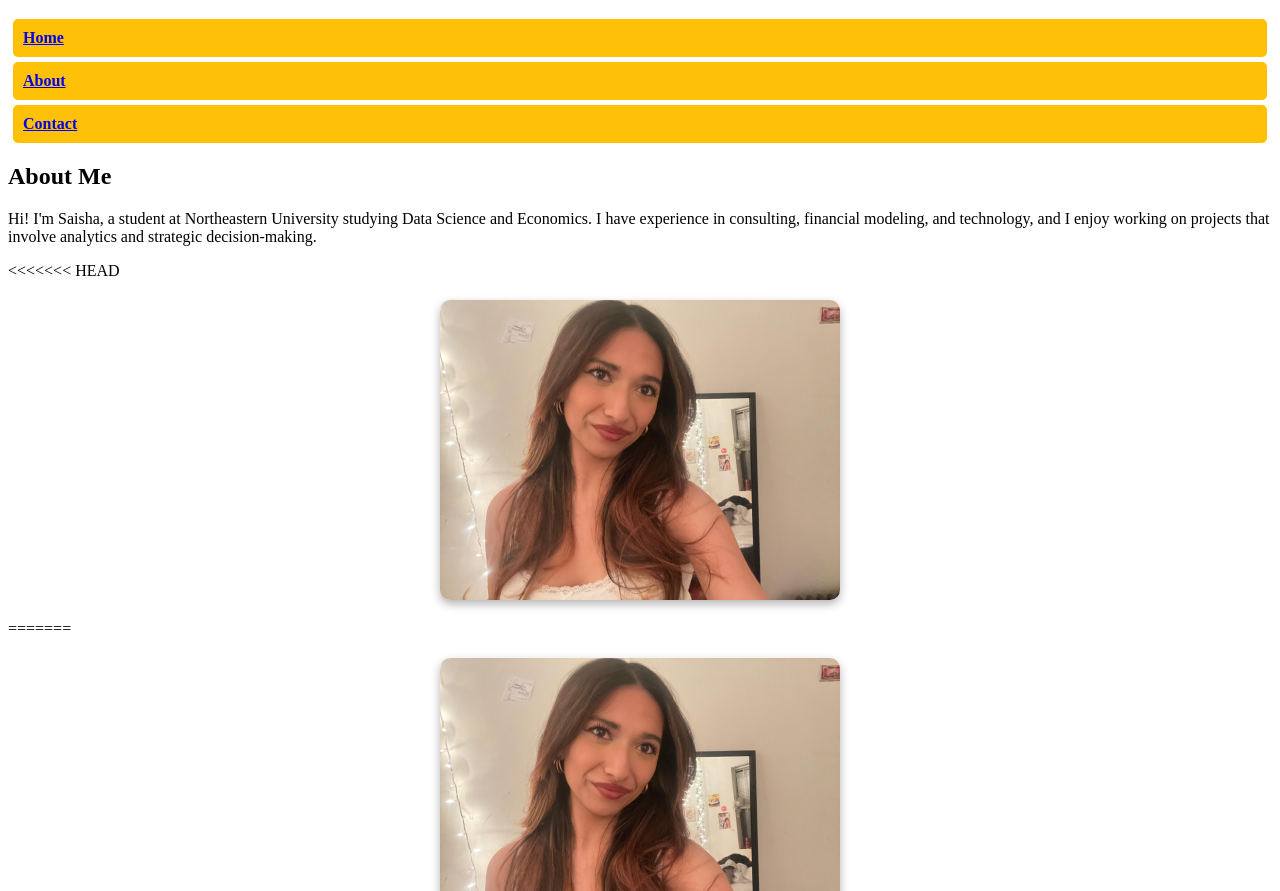
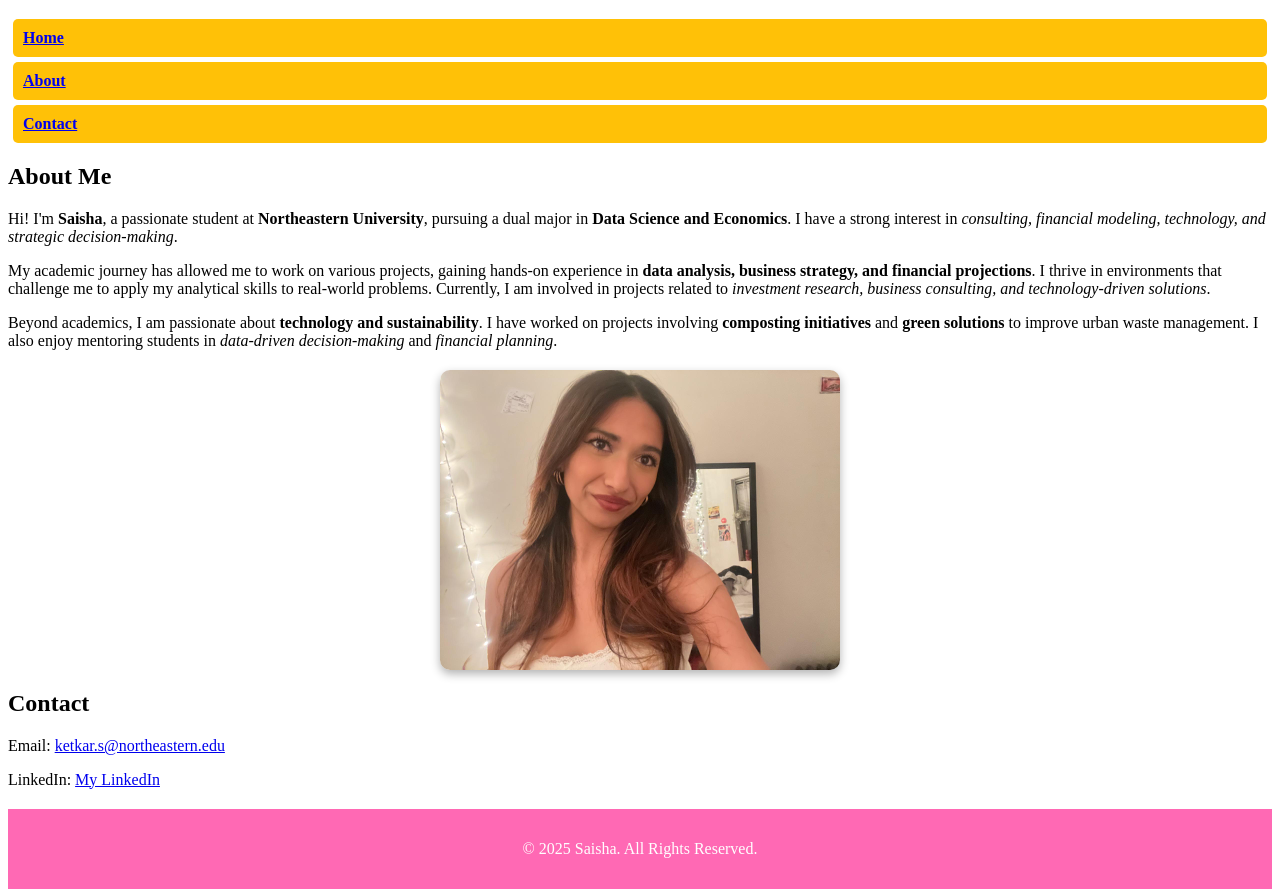
Before and after one commit to saisha12345/DS4200-Homework3_Saisha, a plain HTML site: page index.html in a window 1280 px wide. Shown: the part 61-952 px from the top of the page. Drawn offline with Linux system fonts and the light colour scheme.

Commit message:
Update index.html

```diff
--- a/index.html
+++ b/index.html
@@ -1,4 +1,3 @@
-
 <!DOCTYPE html>
 <html lang="en">
 <head>
@@ -20,18 +19,25 @@
         </nav>
     </header>
 
-    <section>
+    <section class="intro">
         <h2>About Me</h2>
-        <p>Hi! I'm Saisha, a student at Northeastern University studying Data Science and Economics. I have experience in consulting, financial modeling, and technology, and I enjoy working on projects that involve analytics and strategic decision-making.</p>
-<<<<<<< HEAD
+        <p>
+            Hi! I'm <strong>Saisha</strong>, a passionate student at <strong>Northeastern University</strong>, pursuing a dual major in
+            <strong>Data Science and Economics</strong>. I have a strong interest in <em>consulting, financial modeling, technology, and strategic decision-making</em>.
+        </p>
+
+        <p>
+            My academic journey has allowed me to work on various projects, gaining hands-on experience in <strong>data analysis, business strategy, and financial projections</strong>.
+            I thrive in environments that challenge me to apply my analytical skills to real-world problems. Currently, I am involved in projects related to <em>investment research,
+            business consulting, and technology-driven solutions</em>.
+        </p>
+
+        <p>
+            Beyond academics, I am passionate about <strong>technology and sustainability</strong>. I have worked on projects involving <strong>composting initiatives</strong> and
+            <strong>green solutions</strong> to improve urban waste management. I also enjoy mentoring students in <em>data-driven decision-making</em> and <em>financial planning</em>.
+        </p>
+
         <img src="profile.jpg" alt="Saisha's Picture" width="300">
-
-
-=======
-
-        <!-- Corrected Image Tag -->
-        <img src="profile.jpg" alt="Saisha's Picture" width="300">
->>>>>>> 2e52fde (Fixed profile image tag)
     </section>
 
     <section id="contact">
@@ -40,5 +46,9 @@
         <p>LinkedIn: <a href="https://www.linkedin.com/in/saisha-ketkar-8a3790278/" target="_blank">My LinkedIn</a></p>
     </section>
 
+    <footer>
+        <p>&copy; 2025 Saisha. All Rights Reserved.</p>
+    </footer>
+
 </body>
 </html>
```
